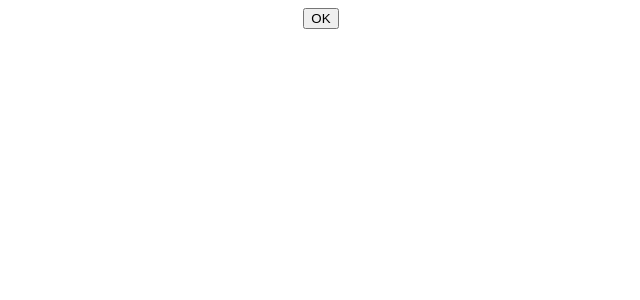
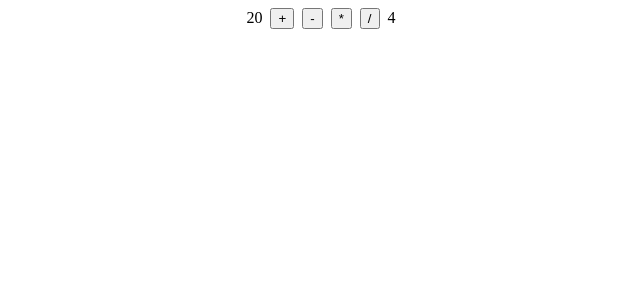
Before and after one commit to jayrboy/app2-component, a React (Create React App) app: page / in a window 1280 px wide. Shown: the top 300 px of the page, without its empty margins (319-959 px from the left). Built offline with nearby package versions, Linux system fonts and the light colour scheme.

Commit message:
Add Calculator class and func

```diff
--- a/src/App.js
+++ b/src/App.js
@@ -1,9 +1,14 @@
 // import { Header, Content, Footer } from './components/func-component'
 // import Calendar from './components/class-component'
-import { Button } from './components/class-component'
+// import { Button } from './components/class-component'
+import { Calculator1 } from './components/Calculator'
 
 function App() {
-  return <Button />
+  return (
+    <>
+      <Calculator1 />
+    </>
+  )
 }
 
 export default App
--- /dev/null
+++ b/src/components/Calculator.js
@@ -0,0 +1,47 @@
+import React, { Component } from 'react'
+/* eslint-disable */
+
+// Class Component
+export class Calculator1 extends Component {
+  n1 = 20
+  n2 = 4
+
+  calculate = (op) => {
+    let c = `${this.n1} ${op} ${this.n2}`
+    let r = eval(c)
+    alert(`${c} = ${r}`)
+  }
+  render() {
+    return (
+      <div style={{ textAlign: 'center', marginTop: '20' }}>
+        <span>{this.n1}</span> &nbsp;
+        <button onClick={() => this.calculate('+')}>+</button> &nbsp;
+        <button onClick={() => this.calculate('-')}>-</button> &nbsp;
+        <button onClick={() => this.calculate('*')}>*</button> &nbsp;
+        <button onClick={() => this.calculate('/')}>/</button> &nbsp;
+        <span>{this.n2}</span>
+      </div>
+    )
+  }
+}
+// Function Component
+export function Calculator2() {
+  const n1 = 20
+  const n2 = 4
+
+  const calculate = (op) => {
+    let c = `${n1} ${op} ${n2}`
+    let r = eval(c)
+    alert(`${c} = ${r}`)
+  }
+  return (
+    <div style={{ textAlign: 'center', marginTop: '20' }}>
+      <span>{n1}</span> &nbsp;
+      <button onClick={() => calculate('+')}>+</button> &nbsp;
+      <button onClick={() => calculate('-')}>-</button> &nbsp;
+      <button onClick={() => calculate('*')}>*</button> &nbsp;
+      <button onClick={() => calculate('/')}>/</button> &nbsp;
+      <span>{n2}</span>
+    </div>
+  )
+}
--- a/src/index.css
+++ b/src/index.css
@@ -1,5 +1,7 @@
-button {
+.button {
   display: flex;
   justify-content: center;
   margin: auto;
+  margin-top: 20px;
+  margin-bottom: 20px;
 }
```
